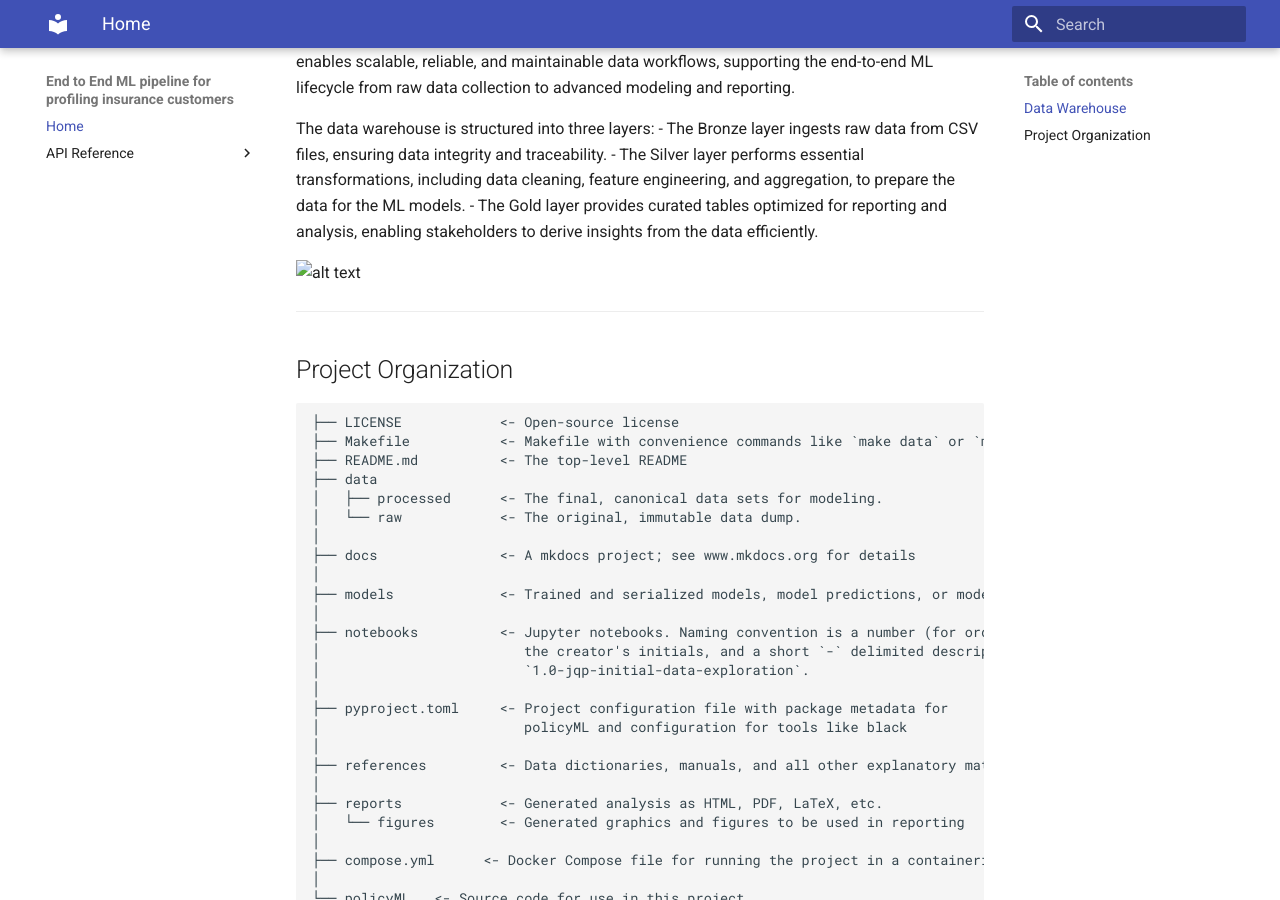
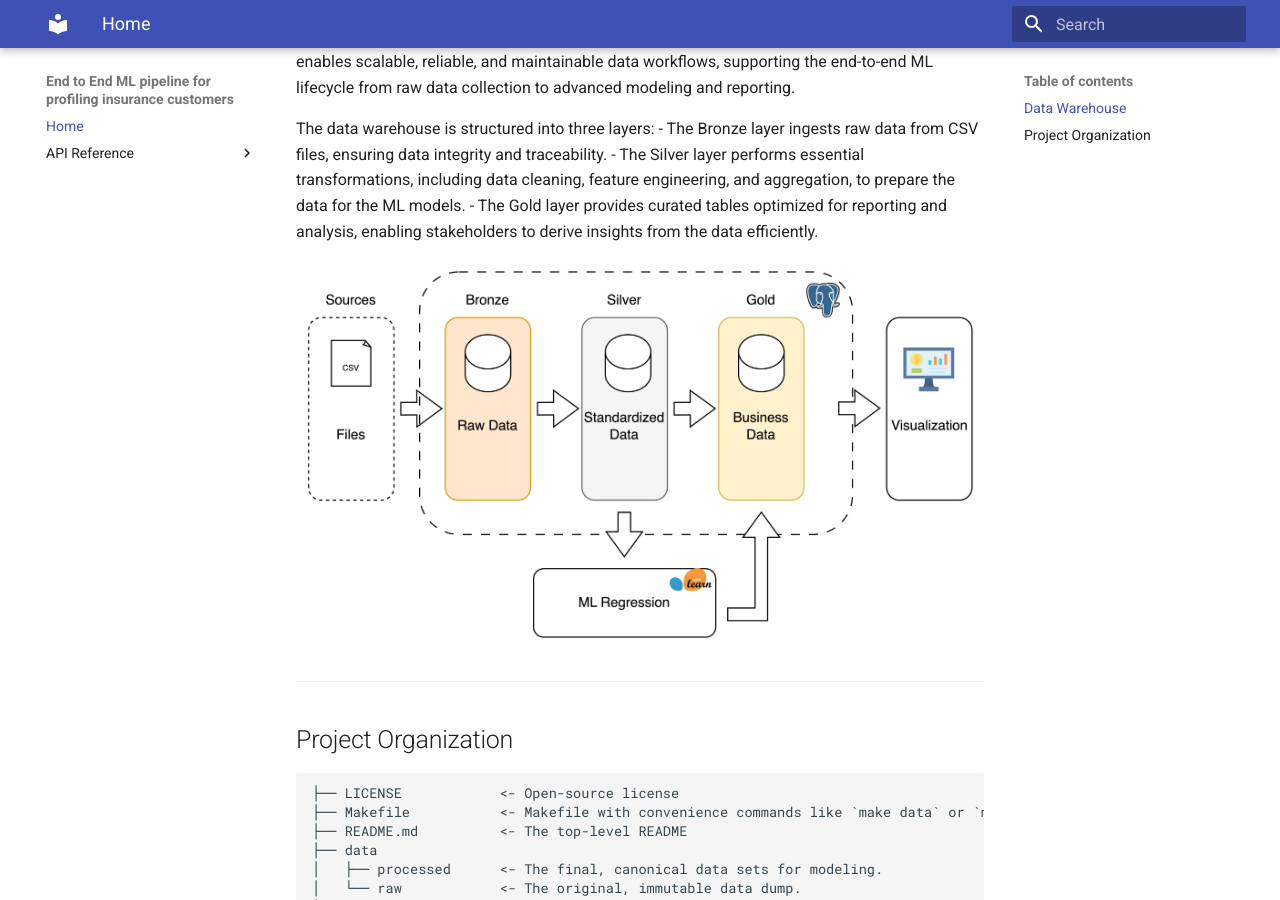
Before and after one commit to diegobonato/End-To-End-ML-pipeline-for-profiling-insurance-customers, an MkDocs documentation site: the page built from docs/docs/index.md, in a window 1280 px wide and 900 px high, scrolled down 300 px. Built offline with MkDocs 1.6.1 and Material for MkDocs 9.7.7, drawn with Linux system fonts in a browser that asks for light colours.

Commit message:
fix path

```diff
--- a/docs/docs/index.md
+++ b/docs/docs/index.md
@@ -8,7 +8,7 @@ The data warehouse is structured into three layers:
 - The Silver layer performs essential transformations, including data cleaning, feature engineering, and aggregation, to prepare the data for the ML models.
 - The Gold layer provides curated tables optimized for reporting and analysis, enabling stakeholders to derive insights from the data efficiently.
 
-![alt text](docs/docs/figures/warehouse.png "Warehouse")
+![alt text](figures/warehouse.png "Warehouse")
 
 
 --------
```
